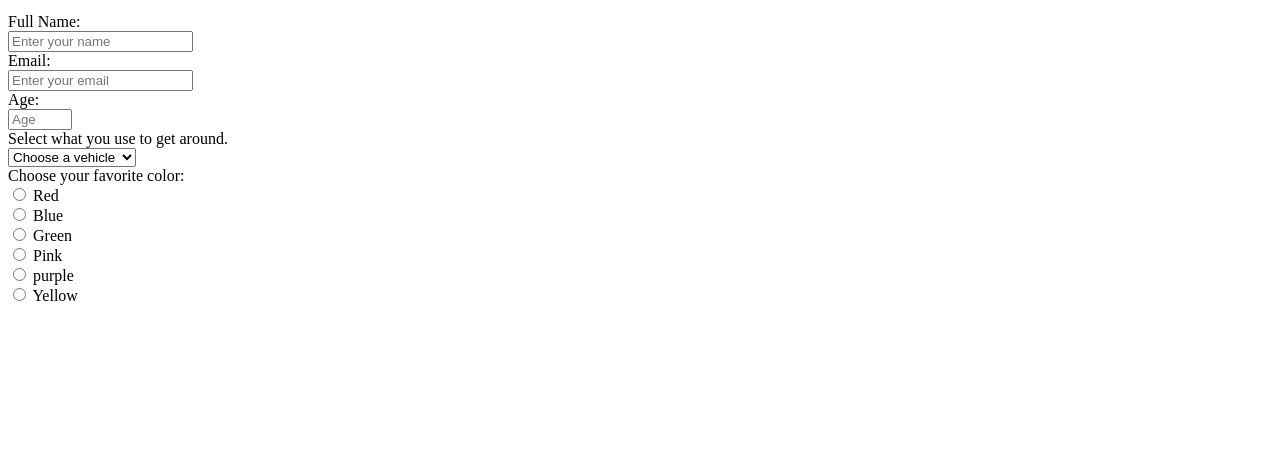
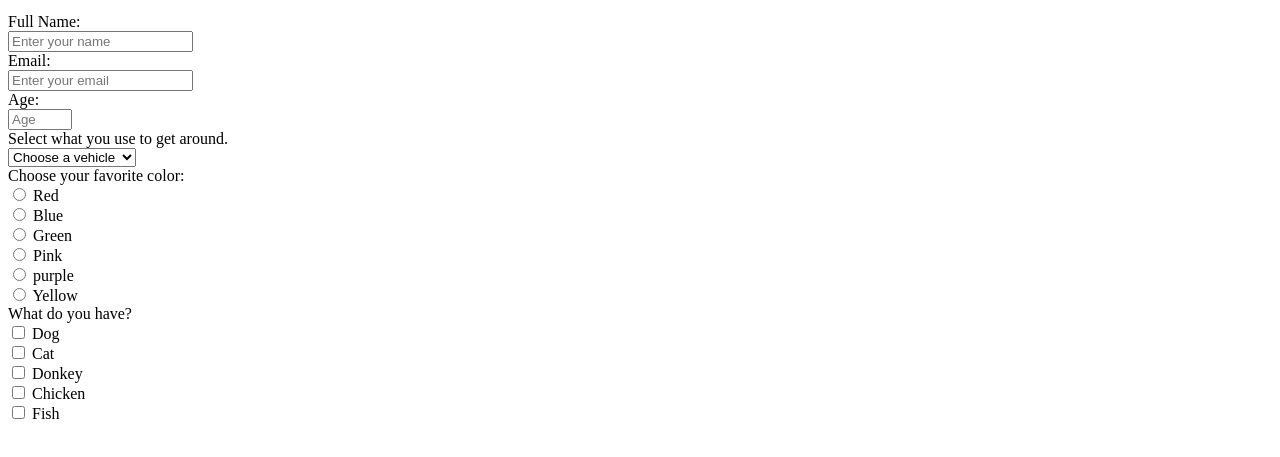
Before and after one commit to Andyrod209/survey-website, a plain HTML site: page index.html in a window 1280 px wide. Shown: the part 119-576 px from the top of the page. Drawn offline with Linux system fonts and the light colour scheme.

Commit message:
Chore:Added a checkbox form.

```diff
--- a/index.html
+++ b/index.html
@@ -59,7 +59,23 @@
             <label for="yellow">Yellow</label>
             <br>
 
-
+            <label  for="what-you-have">What do you have?</label>
+            <br>
+            <input id="dog" type="checkbox" name="what-you-have" value="dog">
+            <label for="dog">Dog</label>
+            <br>
+            <input id="cat" type="checkbox" name="what-you-have" value="cat">
+            <label for="cat">Cat</label>
+            <br>
+            <input id="donkey" type="checkbox" name="what-you-have" value="donkey">
+            <label for="donkey">Donkey</label>
+            <br>
+            <input id="chicken" type="checkbox" name="what-you-have" value="chicken">
+            <label for="chicken">Chicken</label>
+            <br>
+            <input id="fish" type="checkbox" name="what-you-have" value="fish">
+            <label for="fish">Fish</label>
+            <br>
         </form>
     </main>
 </body>
```
